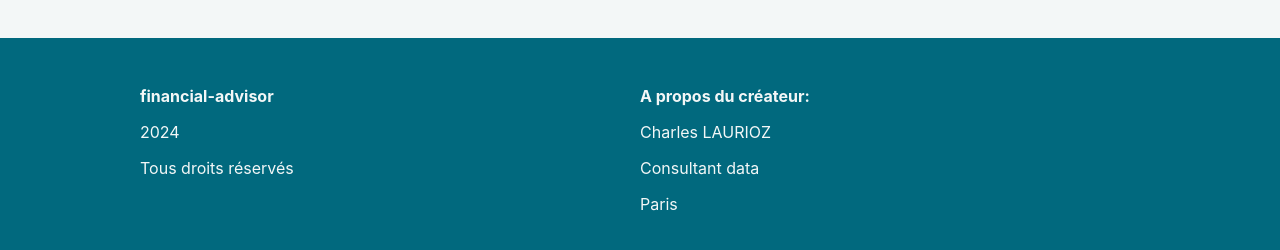
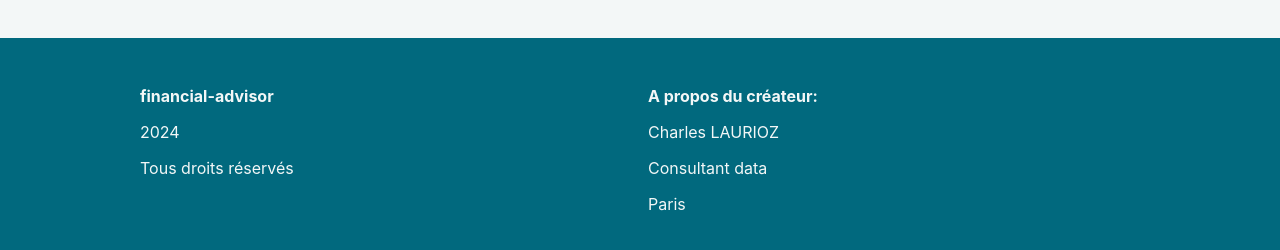
Before and after one commit to mx791/financialAdvisor, a React (Create React App) app in the folder web/: page / in a window 1280 px wide. Shown: the part 660-910 px from the top of the page. Built offline with nearby package versions, Linux system fonts and the light colour scheme.

Commit message:
Update SplitContainer.tsx

```diff
--- a/web/src/components/SplitContainer.tsx
+++ b/web/src/components/SplitContainer.tsx
@@ -14,10 +14,14 @@ const SplitContainer: FC<SplitContainerProps> = (props: SplitContainerProps): Re
     const divStyle = {
         flex: "1"
     }
+    const divStyle2 = {
+        flex: "1",
+        paddingLeft: "1em"
+    }
 
     return (<div style={containerStyle}>
         <div style={divStyle}>{ props.firstChild }</div>
-        <div style={divStyle}>{ props.secondChild }</div>
+        <div style={divStyle2}>{ props.secondChild }</div>
     </div>)
 };
 
```
